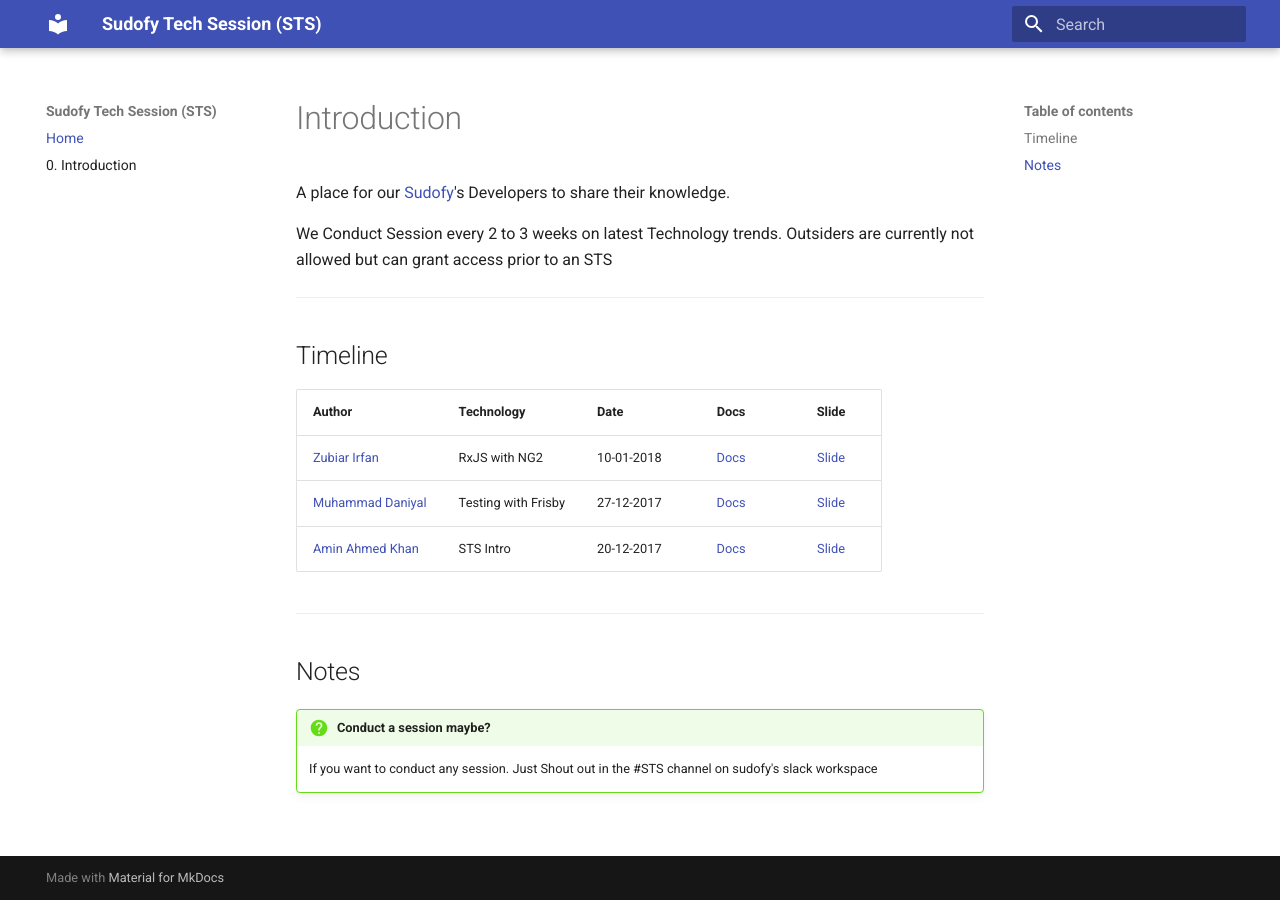
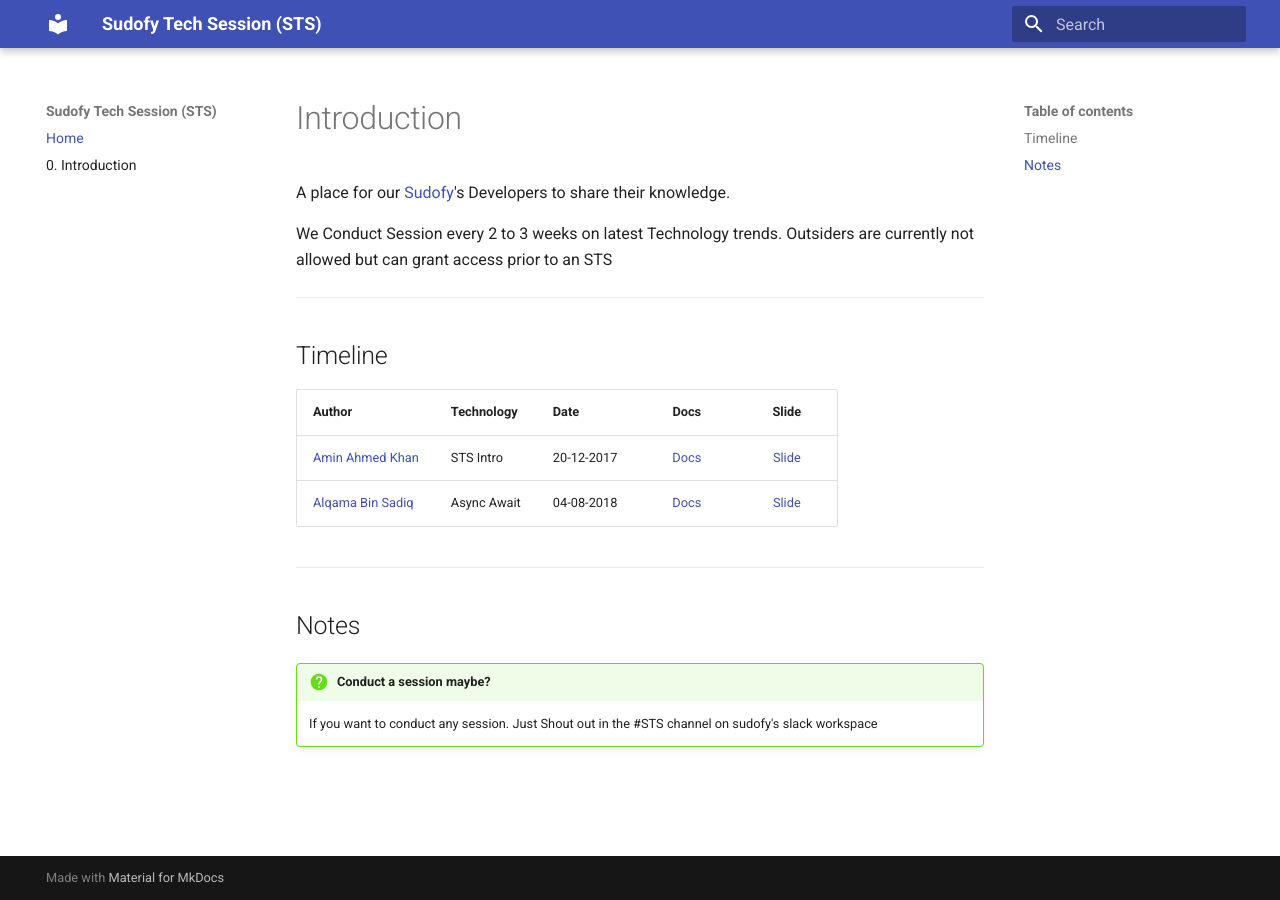
Before and after one commit to sudofy/Sudofy-Tech-Session, an MkDocs documentation site: the page built from docs/index.md, in a window 1280 px wide. Built offline with MkDocs 1.6.1 and Material for MkDocs 9.7.7, drawn with Linux system fonts in a browser that asks for light colours; old or Windows-style settings are respelled for this version of MkDocs.

Commit message:
add new author and remove the old ones

```diff
--- a/docs/index.md
+++ b/docs/index.md
@@ -10,9 +10,8 @@
 
 | Author                                               | Technology                   | Date       | Docs                 | Slide                                  |
 | ---------------------------------------------------- | ---------------------------- | ---------- | :------------------: | :---------------:                      |
-| [Zubiar Irfan](https://github.com/zubairsudofy)      | RxJS with NG2                | 10-01-2018 | [Docs]()             | [Slide]()                              |
-| [Muhammad Daniyal](https://github.com/daniyalsudofy) | Testing with Frisby          | 27-12-2017 | [Docs]()             | [Slide]()                              |
 | [Amin Ahmed Khan](https://github.com/aminahmedkhan)  | STS Intro                    | 20-12-2017 | [Docs](./sts-intro)  | [Slide](http://bit.ly/2Gm15gB)         |
+| [Alqama Bin Sadiq](https://github.com/alqamabinsadiq)      | Async Await                | 04-08-2018 | [Docs]()             | [Slide]()                              |
 
 ___
 
```
